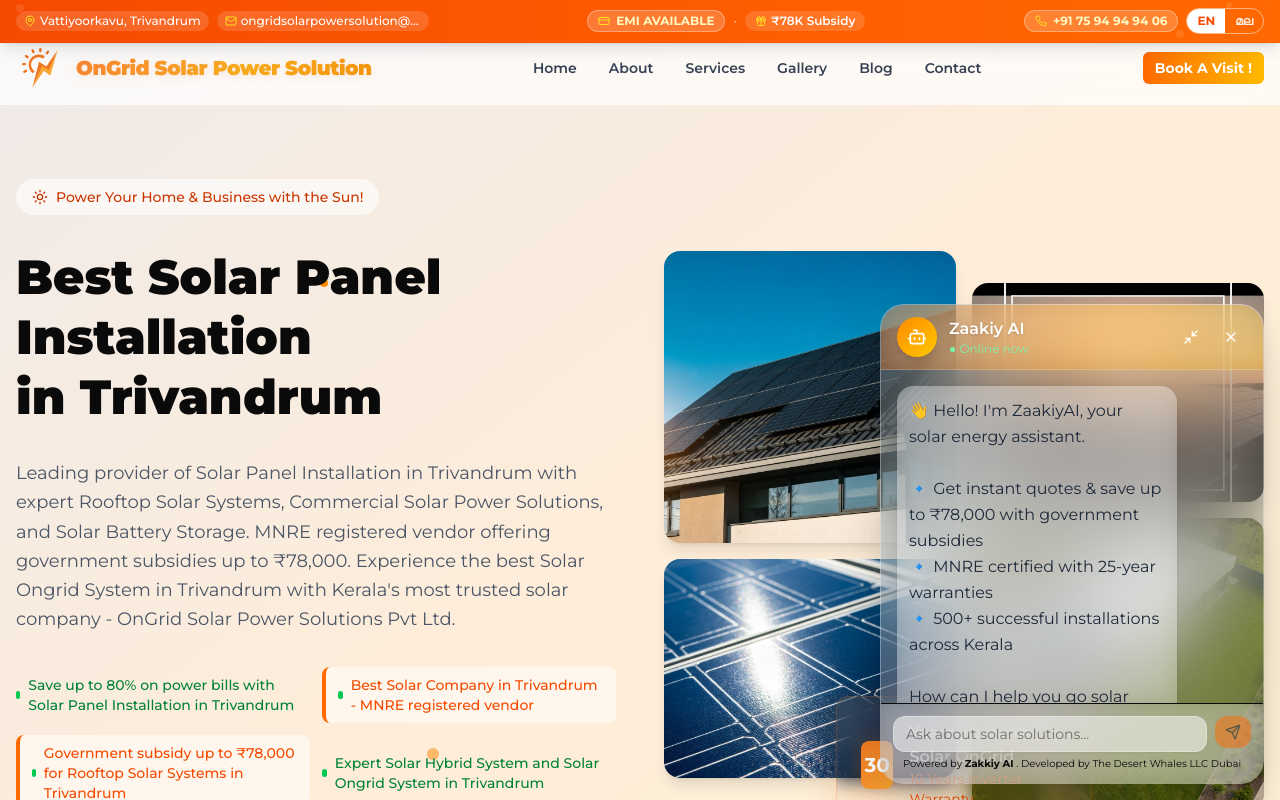
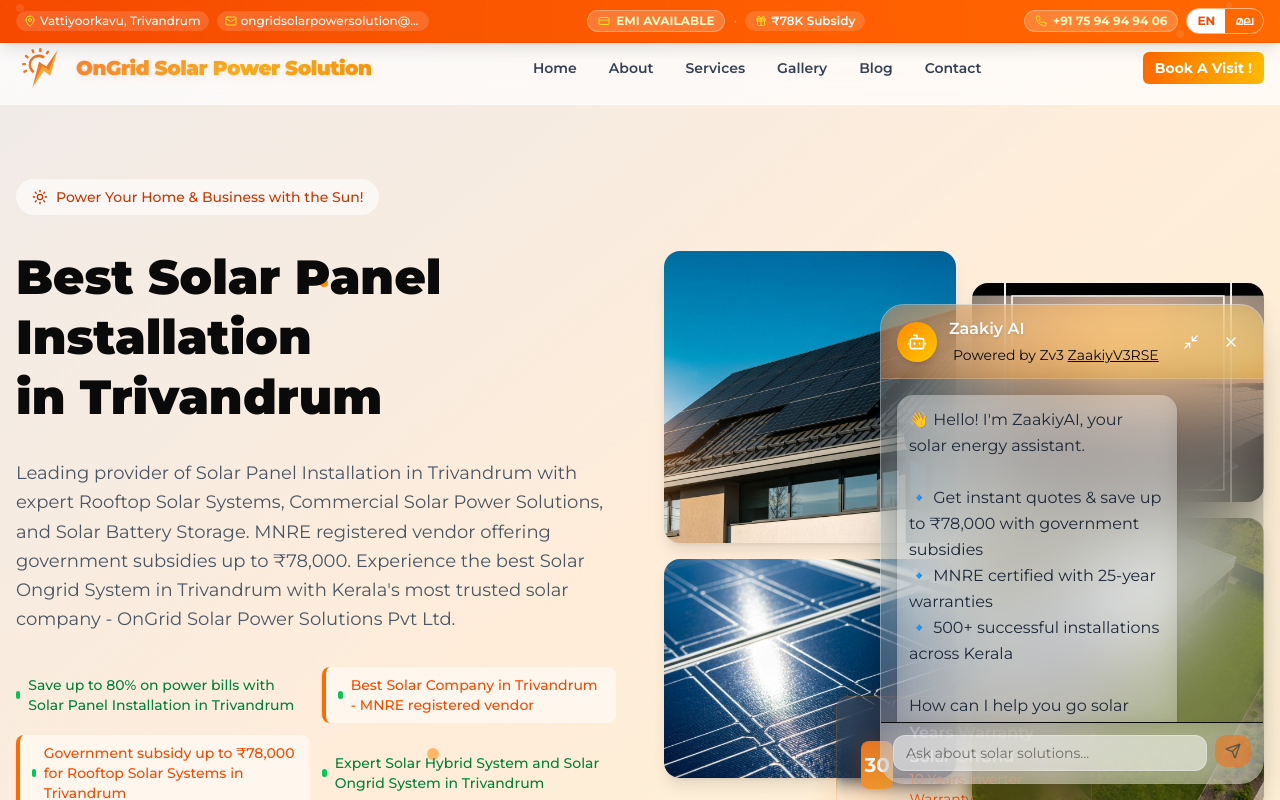
Before and after one commit to sanukhandev/ongrid-solar-new-site, a Next.js app: page / in a window 1280 px wide. Both pictures are taken after a click on the button 1232 px from the left and 752 px from the top of the page. Shown: the top 800 px of the page. Built offline with nearby package versions, Linux system fonts and the light colour scheme; a web font is replaced by a local one.

Commit message:
Refactor code structure for improved readability and maintainability

```diff
--- a/components/chat-widget.tsx
+++ b/components/chat-widget.tsx
@@ -198,8 +198,16 @@ export default function ChatWidget({ className }: ChatWidgetProps) {
                   <h3 className="font-semibold text-white drop-shadow text-sm sm:text-base">
                     Zaakiy AI
                   </h3>
-                  <p className="text-xs text-green-300 flex items-center">
-                    ● Online now
+                  <p className="text-[9px] sm:text-[14px] text-black-400 mt-1 text-center px-1">
+                   Powered by Zv3{" "}
+                    <a
+                      href="https://zaakiy.io"
+                      target="_blank"
+                      rel="noopener noreferrer"
+                      className="underline hover:no-underline"
+                    >
+                      ZaakiyV3RSE
+                    </a>
                   </p>
                 </div>
               </div>
@@ -300,10 +308,7 @@ export default function ChatWidget({ className }: ChatWidgetProps) {
                       <Send className="h-3 w-3 sm:h-4 sm:w-4" />
                     </Button>
                   </div>
-                  <p className="text-[9px] sm:text-[10px] text-black-400 mt-1 text-center px-1">
-                    Powered by <b> Zakkiy AI </b>. Developed by The Desert
-                    Whales LLC Dubai
-                  </p>
+
                 </div>
               </>
             )}
```
Also changed, not shown: 1 other file (tests, documents, lock files or other folders).
